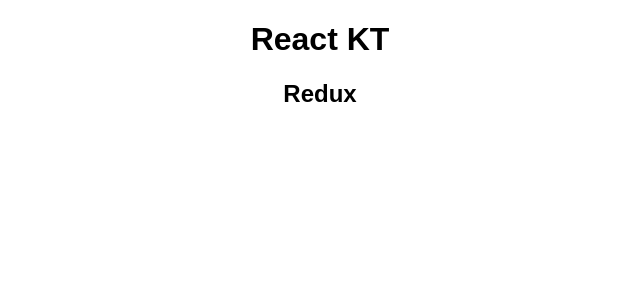
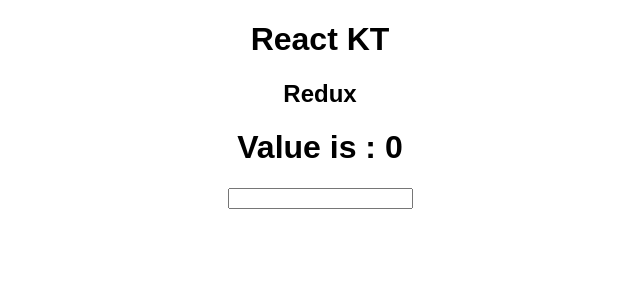
Before and after one commit to surya-trv-13/React-KT, a React (Create React App) app: page / in a window 1280 px wide. Shown: the top 300 px of the page, without its empty margins (320-960 px from the left). Built offline with nearby package versions, Linux system fonts and the light colour scheme.

Commit message:
Redux Basics

```diff
--- a/src/App.js
+++ b/src/App.js
@@ -3,7 +3,8 @@
 // import StateExample from "./component/StateExample";
 // import LifeCycleExample from "./component/LifeCycleMethods";
 // import Functional from "./component/Functional";
-
+import Component1 from "./component/Component1";
+import Component2 from "./component/Component2";
 // Parent Component
 export default function App() {
   // const object = ["x", "y"];
@@ -11,6 +12,9 @@
     <div className="App">
       <h1>React KT</h1>
       <h2>Redux</h2>
+
+      <Component1 />
+      <Component2 />
       {/* <Functional data="Prop Value" /> */}
       {/* <StateExample /> */}
       {/* <LifeCycleExample /> */}
--- /dev/null
+++ b/src/actions/actionType.js
@@ -0,0 +1 @@
+export const INPUT_TYPE = "INPUT_TYPE";
--- /dev/null
+++ b/src/actions/setValueAction.js
@@ -0,0 +1,6 @@
+import { INPUT_TYPE } from "./actionType";
+
+export const setValue = (data) => ({
+  type: INPUT_TYPE,
+  payload: data
+});
--- /dev/null
+++ b/src/component/Component1.jsx
@@ -0,0 +1,12 @@
+import React from "react";
+import { connect } from "react-redux";
+
+const Component1 = ({ value }) => {
+  return <h1>Value is : {value}</h1>;
+};
+
+const mapStateToProps = (state) => ({
+  value: state.inputValueReducer.data
+});
+
+export default connect(mapStateToProps, null)(Component1);
--- /dev/null
+++ b/src/component/Component2.jsx
@@ -0,0 +1,20 @@
+import React from "react";
+import { connect } from "react-redux";
+import { setValue } from "../actions/setValueAction";
+
+const Component2 = ({ setInputValue }) => {
+  const handleChange = (e) => {
+    console.log(e.target.value);
+    setInputValue(e.target.value);
+  };
+
+  return <input type="text" onChange={handleChange} />;
+};
+
+const mapStateToProps = (state) => ({});
+
+const mapDispatchToProps = (dispatch) => ({
+  setInputValue: (data) => dispatch(setValue(data))
+});
+
+export default connect(mapStateToProps, mapDispatchToProps)(Component2);
--- a/src/index.js
+++ b/src/index.js
@@ -1,12 +1,16 @@
 import { StrictMode } from "react";
 import ReactDOM from "react-dom";
+import { Provider } from "react-redux";
+import store from "./store";
 
 import App from "./App";
 
 const rootElement = document.getElementById("root");
 ReactDOM.render(
-  <StrictMode>
-    <App />
-  </StrictMode>,
+  <Provider store={store}>
+    <StrictMode>
+      <App />
+    </StrictMode>
+  </Provider>,
   rootElement
 );
--- /dev/null
+++ b/src/reducers/inputValueReducer.js
@@ -0,0 +1,19 @@
+import { INPUT_TYPE } from "../actions/actionType";
+
+const initialState = {
+  data: "0"
+};
+
+const inputValueReducer = (state = initialState, action = {}) => {
+  switch (action.type) {
+    case INPUT_TYPE:
+      return {
+        ...state,
+        data: action.payload
+      };
+    default:
+      return state;
+  }
+};
+
+export default inputValueReducer;
--- /dev/null
+++ b/src/reducers/rootReducer.js
@@ -0,0 +1,9 @@
+import { combineReducers } from "redux";
+
+import inputValueReducer from "./inputValueReducer";
+
+const rootReducer = combineReducers({
+  inputValueReducer
+});
+
+export default rootReducer;
--- /dev/null
+++ b/src/store/index.js
@@ -0,0 +1,9 @@
+import rootReducer from "../reducers/rootReducer";
+import { createStore } from "redux";
+
+const store = createStore(
+  rootReducer,
+  window.__REDUX_DEVTOOLS_EXTENSION__ && window.__REDUX_DEVTOOLS_EXTENSION__()
+);
+
+export default store;
```
